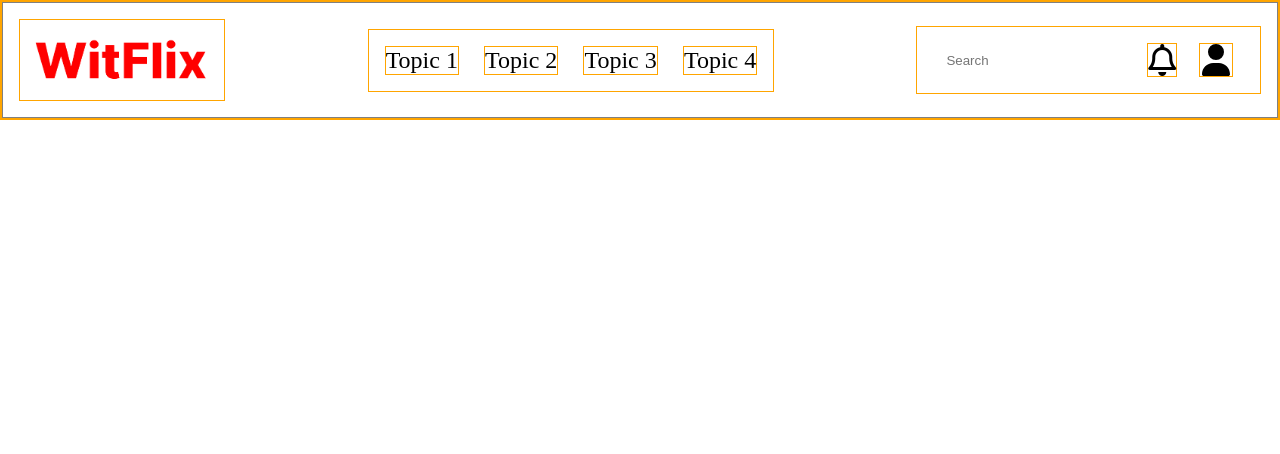
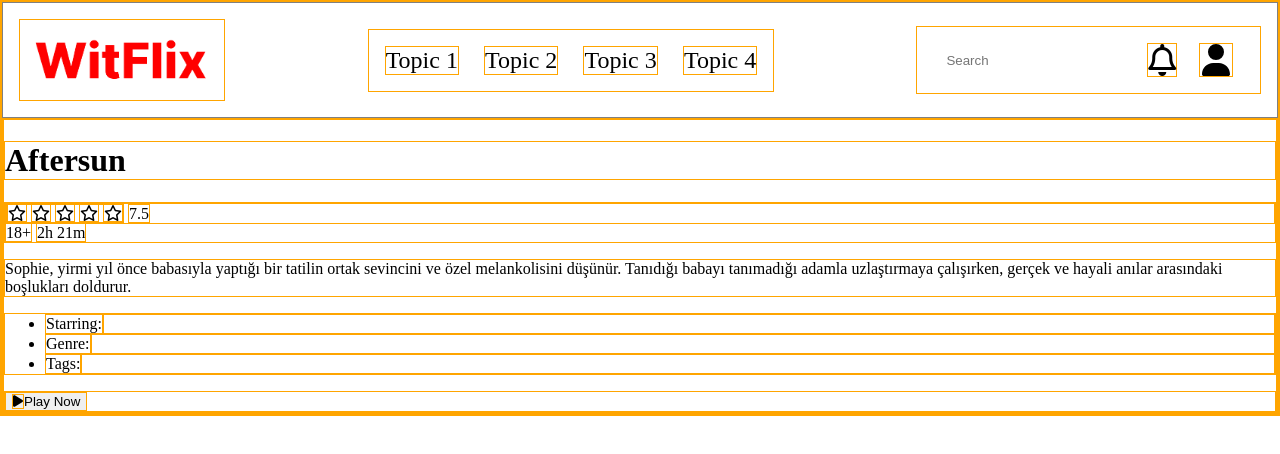
Before and after one commit to oznurtopcu/WitFlix-Project, a plain HTML site: page index.html in a window 1280 px wide. Drawn offline with Linux system fonts and the light colour scheme.

Commit message:
Add main in HTML

```diff
--- a/index.html
+++ b/index.html
@@ -24,5 +24,40 @@
 
     </header>
 
+    <main>
+        <div class="hero-content">
+
+            <h1>Aftersun</h1>
+
+            <div class="movie-info">
+                <div class="user-ratings">
+                    <span class="user-rating"><i class="fa-regular fa-star"></i> <i class="fa-regular fa-star"></i> <i class="fa-regular fa-star"></i> <i class="fa-regular fa-star"></i> <i class="fa-regular fa-star"></i></span>
+                    <span class="imdb-rating">7.5</span>
+
+                </div>
+                <span class="maturity-rating">18+</span>
+                <span class="duration">2h 21m</span>
+            </div>
+
+            <p>Sophie, yirmi yıl önce babasıyla yaptığı bir tatilin ortak sevincini ve özel melankolisini düşünür. Tanıdığı babayı tanımadığı adamla uzlaştırmaya çalışırken, gerçek ve hayali anılar arasındaki boşlukları doldurur.</p>
+
+            <ul class="movie-details">
+                <li>Starring:<span></span></li>
+                <li>Genre:<span></span></li>
+                <li>Tags:<span></span></li>
+            </ul>
+
+            <div class="btn">
+                <button class="btn-lg"><i class="fa-solid fa-play"></i>Play Now</button>
+            </div>
+
+        </div>
+
+    </main>
+
+
+
+
+
 </body>
 </html>
```
